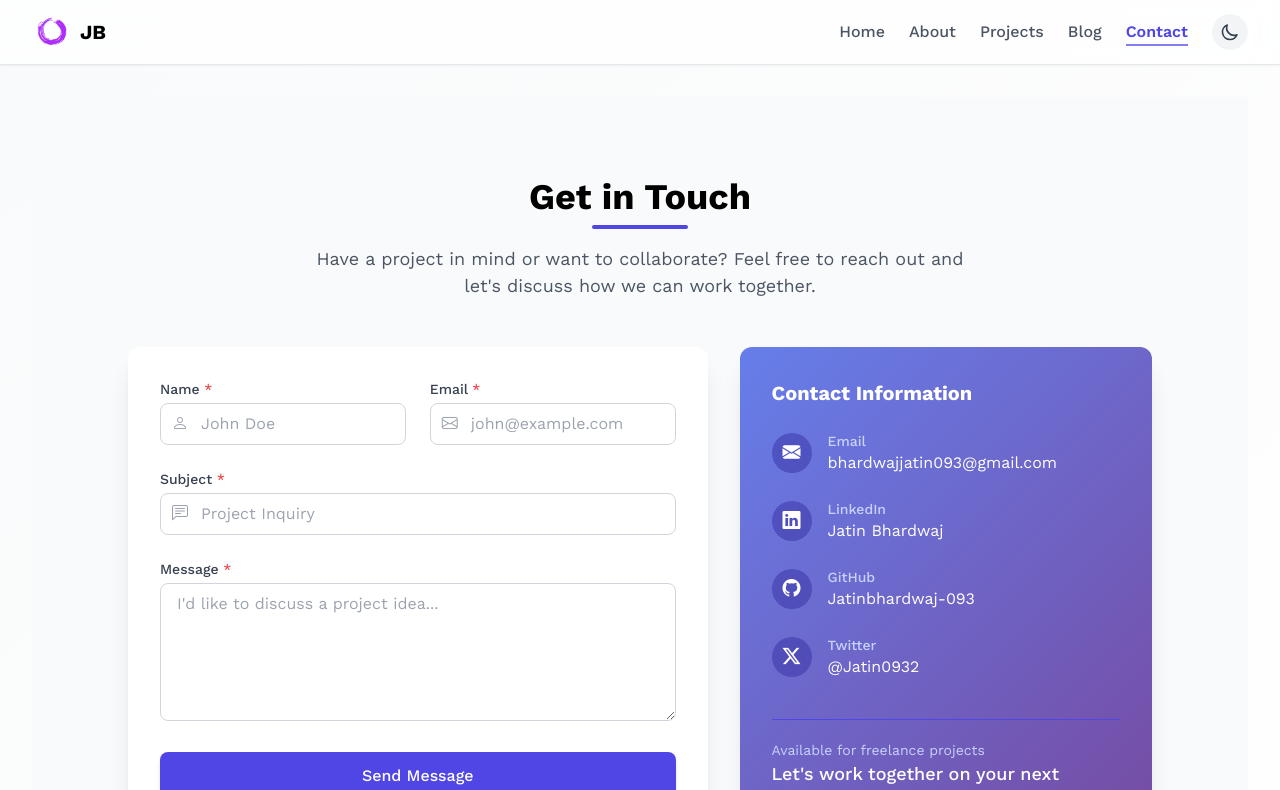
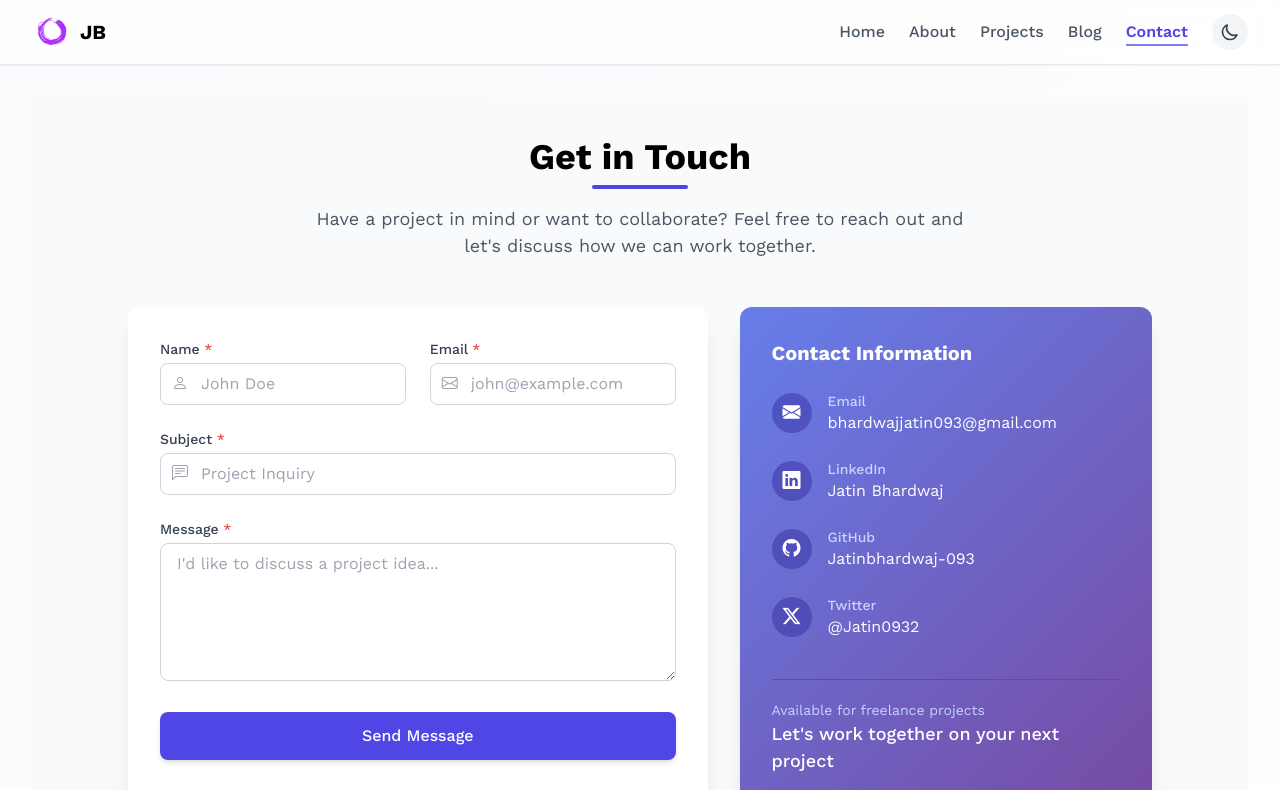
Before and after one commit to Jatinbhardwaj-093/JB, a Vue app: page /contact in a window 1280 px wide. Shown: the top 790 px of the page. Built offline with nearby package versions, Linux system fonts and the light colour scheme.

Commit message:
some padding adjustment

```diff
--- a/src/components/Blogs.vue
+++ b/src/components/Blogs.vue
@@ -8,14 +8,14 @@ const themeStore = useThemeStore();
 
 <template>
   <div
-    class="py-10 md:py-16"
+    class="py-8 md:py-14"
     :class="{
       'bg-gray-50': themeStore.theme === 'light',
       'bg-gray-900': themeStore.theme === 'dark',
     }"
   >
     <div class="container mx-auto px-4 max-w-6xl">
-      <div class="text-center mb-12">
+      <div class="text-center mb-14">
         <h1
           class="text-3xl md:text-4xl lg:text-5xl font-bold text-black mb-4"
           :class="{ 'text-white': themeStore.theme === 'dark' }"
--- a/src/components/ContactMail.vue
+++ b/src/components/ContactMail.vue
@@ -110,7 +110,7 @@ const contactInfo = [
 
 <template>
   <section
-    class="py-12 md:py-20"
+    class="py-10 md:py-18"
     :class="{
       'bg-gray-50': themeStore.theme === 'light',
       'bg-gray-900': themeStore.theme === 'dark',
--- a/src/views/AboutMeView.vue
+++ b/src/views/AboutMeView.vue
@@ -9,7 +9,7 @@ const themeStore = useThemeStore();
 </script>
 
 <template>
-  <section class="py-12 md:py-16 lg:py-20 bg-gray-50 dark:bg-gray-900/30">
+  <section class="py-8 md:py-12 lg:py-16 bg-gray-50 dark:bg-gray-900/30">
     <div class="container mx-auto px-4 md:px-6">
       <!-- About Me Header -->
       <div class="mb-12 text-center">
```
Also changed, not shown: src/main.js (+10 -9 lines).
